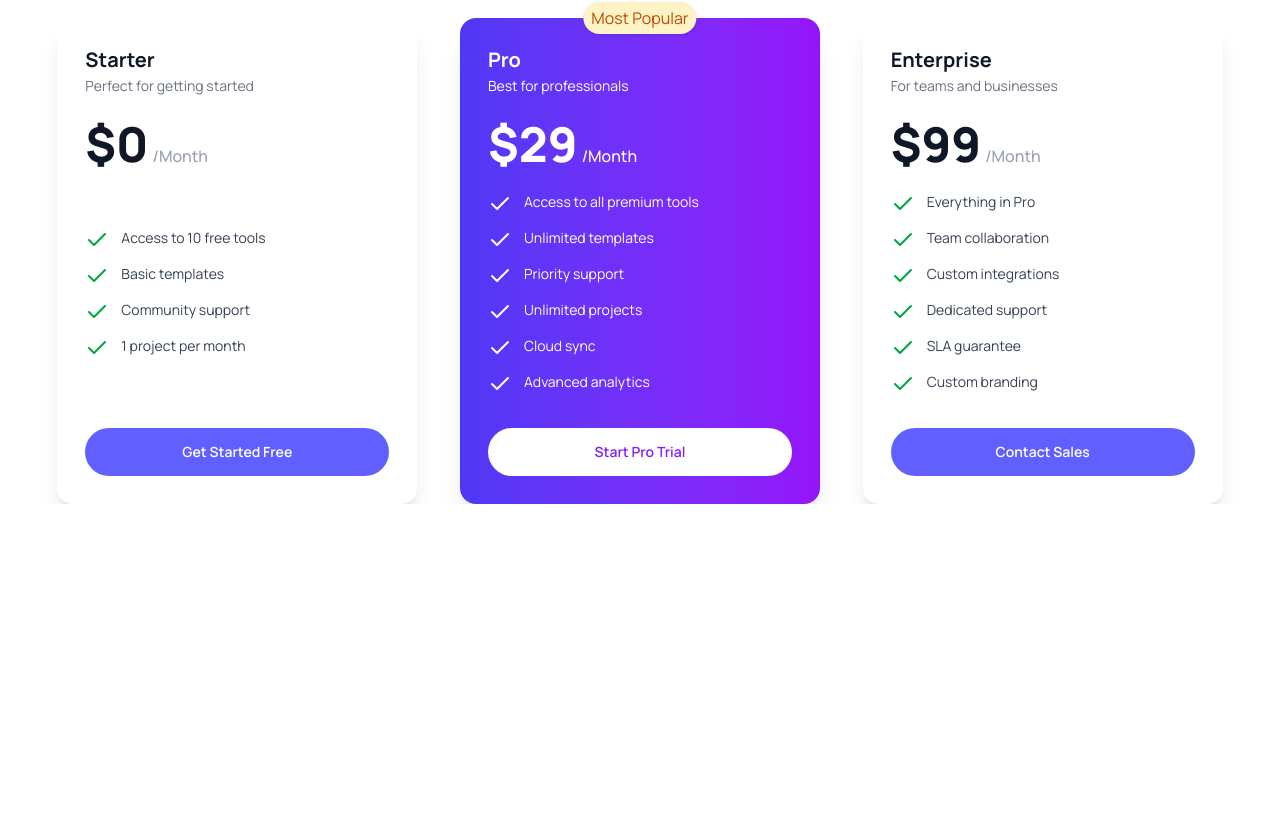
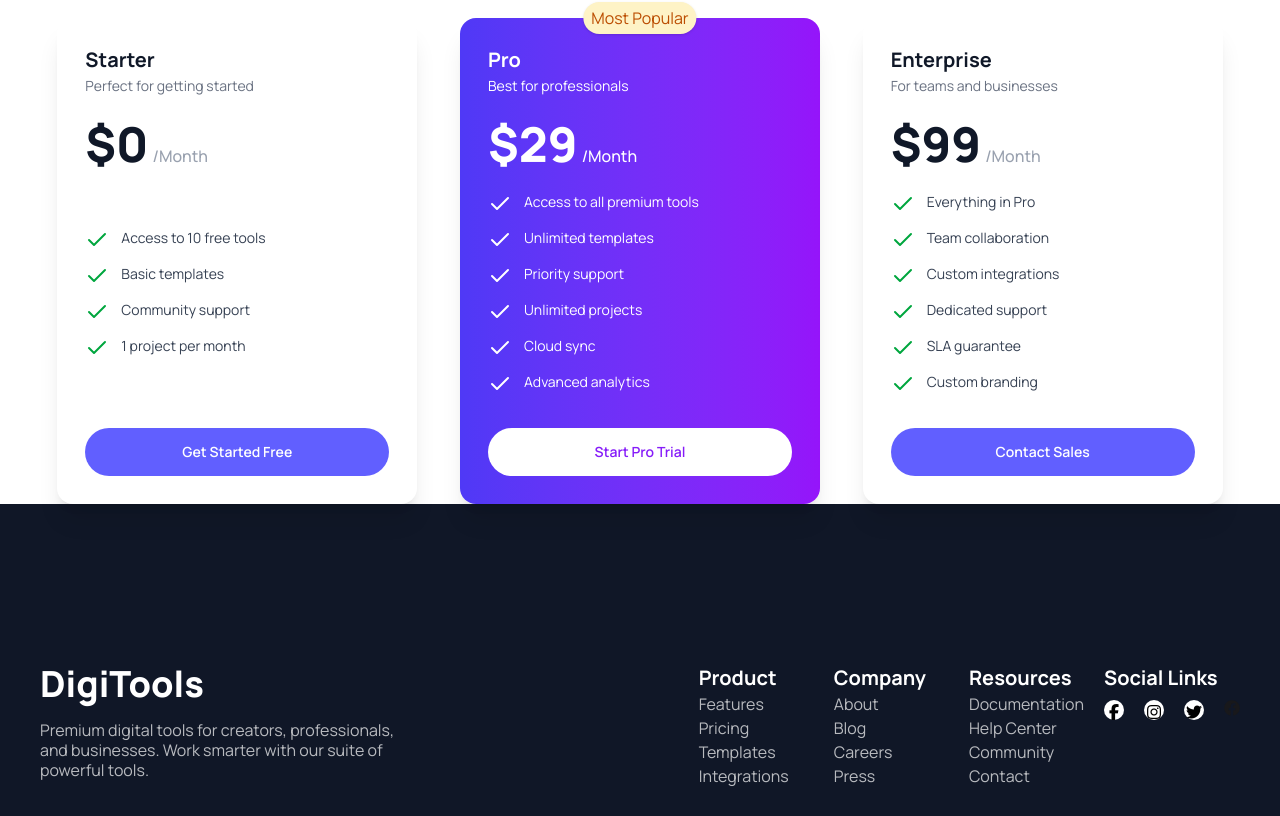
Before and after one commit to md-siam-kazi-dev/DigiTools-Platform, a React (Vite) app: page / in a window 1280 px wide. Shown: the part 3219-4035 px from the top of the page. Before the commit the page ends 3723 px from the top, so only its background shows below. Built offline with nearby package versions, Linux system fonts and the light colour scheme.

Commit message:
footer section completed

```diff
--- a/index.html
+++ b/index.html
@@ -1,21 +1,25 @@
 <!doctype html>
 <html lang="en">
+
 <head>
   <meta charset="UTF-8" />
   <link rel="icon" type="image/svg+xml" href="/vite.svg" />
   <meta name="viewport" content="width=device-width, initial-scale=1.0" />
   <title>digitools-platform</title>
+  <link rel="stylesheet" href="https://cdnjs.cloudflare.com/ajax/libs/font-awesome/7.0.1/css/all.min.css">
   <link rel="preconnect" href="https://fonts.googleapis.com">
   <link rel="preconnect" href="https://fonts.gstatic.com" crossorigin>
   <link href="https://fonts.googleapis.com/css2?family=Manrope:wght@200..800&display=swap" rel="stylesheet">
 </head>
 <style>
-    *{
+  * {
     font-family: "Manrope", sans-serif;
   }
 </style>
+
 <body>
   <div id="root"></div>
   <script type="module" src="/src/main.jsx"></script>
 </body>
+
 </html>
--- a/package.json
+++ b/package.json
@@ -14,6 +14,7 @@
     "lucide-react": "^1.7.0",
     "react": "^19.2.0",
     "react-dom": "^19.2.0",
+    "react-icons": "^5.6.0",
     "react-toastify": "^11.0.5",
     "tailwindcss": "^4.2.2"
   },
--- a/src/App.jsx
+++ b/src/App.jsx
@@ -7,6 +7,7 @@ import { useEffect, useState } from "react";
 import Pricing from "./component/pricing/Pricing";
 import { ToastContainer } from "react-toastify";
 import GetStart from "./component/GetStartSection/GetStart";
+import Footer from "./component/Footer/Footer";
 
 function App() {
   const [cartData, setCartData] = useState([]);
@@ -37,6 +38,8 @@ function App() {
       <GetStart />
 
       <Pricing />
+
+      <Footer />
     </>
   );
 }
--- /dev/null
+++ b/src/component/Footer/Footer.jsx
@@ -0,0 +1,68 @@
+import { FaFacebook } from "react-icons/fa";
+
+const footerLinks = [
+  {
+    category: "Product",
+    links: ["Features", "Pricing", "Templates", "Integrations"],
+  },
+  {
+    category: "Company",
+    links: ["About", "Blog", "Careers", "Press"],
+  },
+  {
+    category: "Resources",
+    links: ["Documentation", "Help Center", "Community", "Contact"],
+  },
+];
+
+const Footer = () => {
+  return (
+    <div className='w-full bg-[#101727] pt-10 sm:pt-20 pb-5 lg:pt-30 xl:pt-40'>
+        <div className='container-div text-center gap-5  flex flex-col md:flex-row'>
+
+            <div className="flex-1">
+                <h1 className='product-h1 md:text-left text-white font-extrabold'>DigiTools</h1>
+                <p className='product-p md:w-[30vw] opacity-70 font-normal md:text-left md:ml-0 mx-auto text-center text-white'>Premium digital tools for creators, professionals, and businesses. Work smarter with our suite of powerful tools.</p>
+            </div>
+
+            <div className="grid  grid-cols-1 gap-5 md:grid-cols-3">
+
+            {footerLinks.map(footerLink => {
+                return (
+                    <div>
+
+                    <ul className="md:text-left">
+                        {  <>
+                            <h1 className="md:text-left md:ml-0 font-bold text-xl text-white"  key={footerLink.category} >{footerLink.category}</h1>
+                            {footerLink.links.map(cate => {
+                                return (
+                                    <li className="text-[16px] opacity-70 text-white " key={cate}><a>{cate}</a></li>
+                                )
+                            })}
+                            </>
+                        }
+
+                    </ul>
+                    </div>
+
+
+                )
+            })}
+            </div>
+
+            <div>
+                <h1 className="md:text-left text-xl font-bold text-white md:ml-0 mb-2">Social Links</h1>
+                <div className="flex gap-5">
+                    <div className="w-5 h-5 rounded-full bg-white text-black"><i class="fa-brands fa-facebook-f"></i></div>
+                    <div className="w-5 h-5 rounded-full bg-white text-black"><i class="fa-brands fa-instagram"></i></div>
+                    <div className="w-5 h-5 rounded-full bg-white text-black"><i class="fa-brands fa-twitter"></i></div>
+                    <FaFacebook />
+                </div>
+            </div>
+
+        </div>
+    </div>
+  )
+}
+
+export default Footer
--- a/src/component/GetStartSection/GetStart.jsx
+++ b/src/component/GetStartSection/GetStart.jsx
@@ -32,7 +32,7 @@ const GetStart = () => {
       <div className="card-container mt-10 grid-cols-1 gap-4 grid md:grid-cols-3">
         {steps.map(step => {
             return (
-                <>
+
                   <div key={step.id} className="rounded-xl gap-4 items-center shadow-md border-[#dddddd5f] w-[340px] mx-auto md:w-full relative  border flex-col flex justify-center  py-20 px-4">
                     <div className="p-3 w-fit h-fit rounded-full bg-blue-200">
                         <img src={step.icon}></img>
@@ -41,7 +41,7 @@ const GetStart = () => {
                     <h1 className="font-bold text-2xl">{step.title}</h1>
                     <p className="text-gray-400 ">{step.description}</p>
                   </div>
-                </>
+
             )
         })}
       </div>
--- a/src/component/productCard/Product.jsx
+++ b/src/component/productCard/Product.jsx
@@ -1,4 +1,4 @@
-import React, { Suspense, use, useState } from 'react'
+import { useState } from 'react'
 import ProductContainer from './product-container'
 import Cart from './Cart';
 
```
Also changed, not shown: 1 other file (tests, documents, lock files or other folders). Lines whose indentation alone changed are shown as unchanged.
